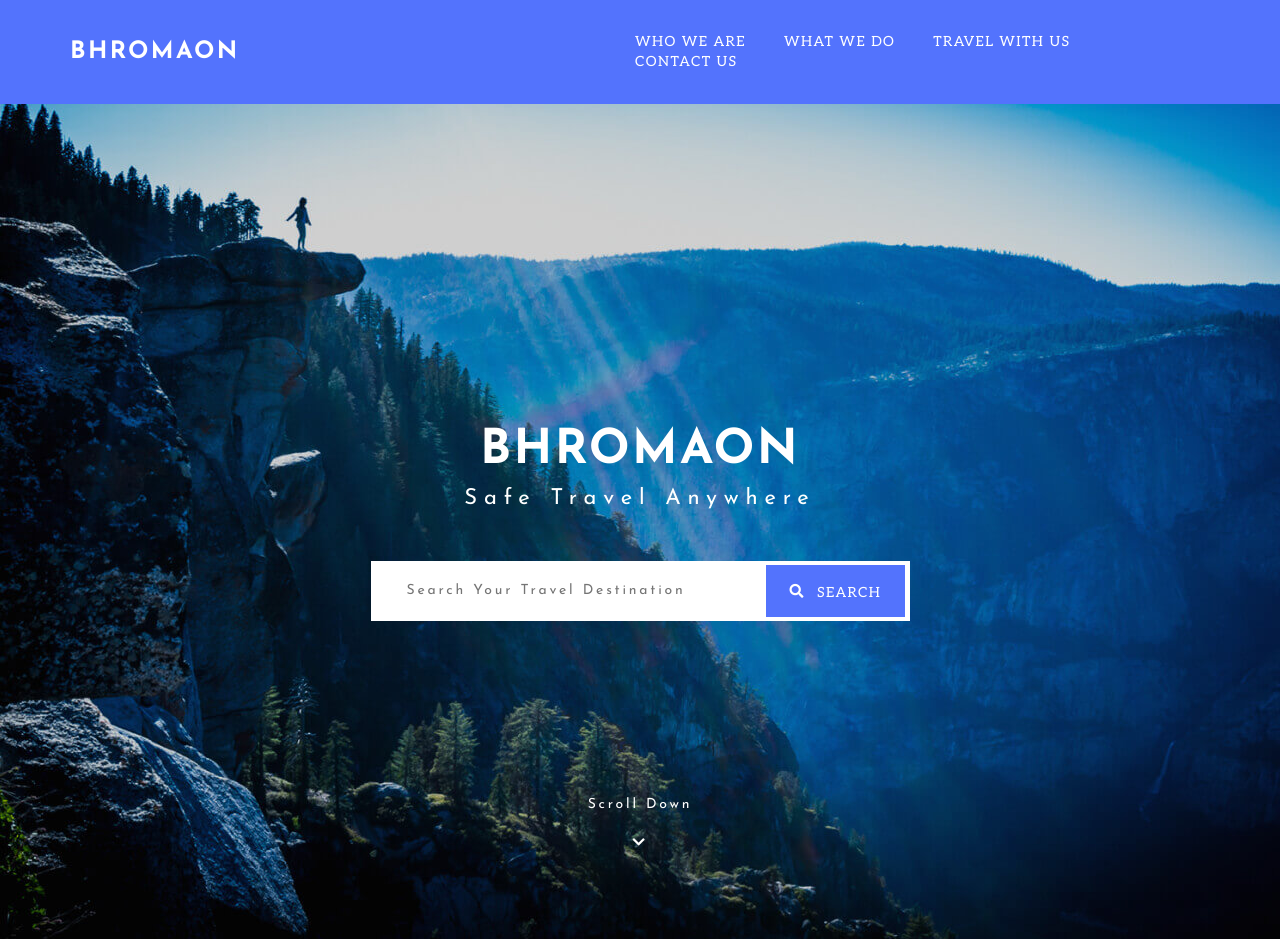
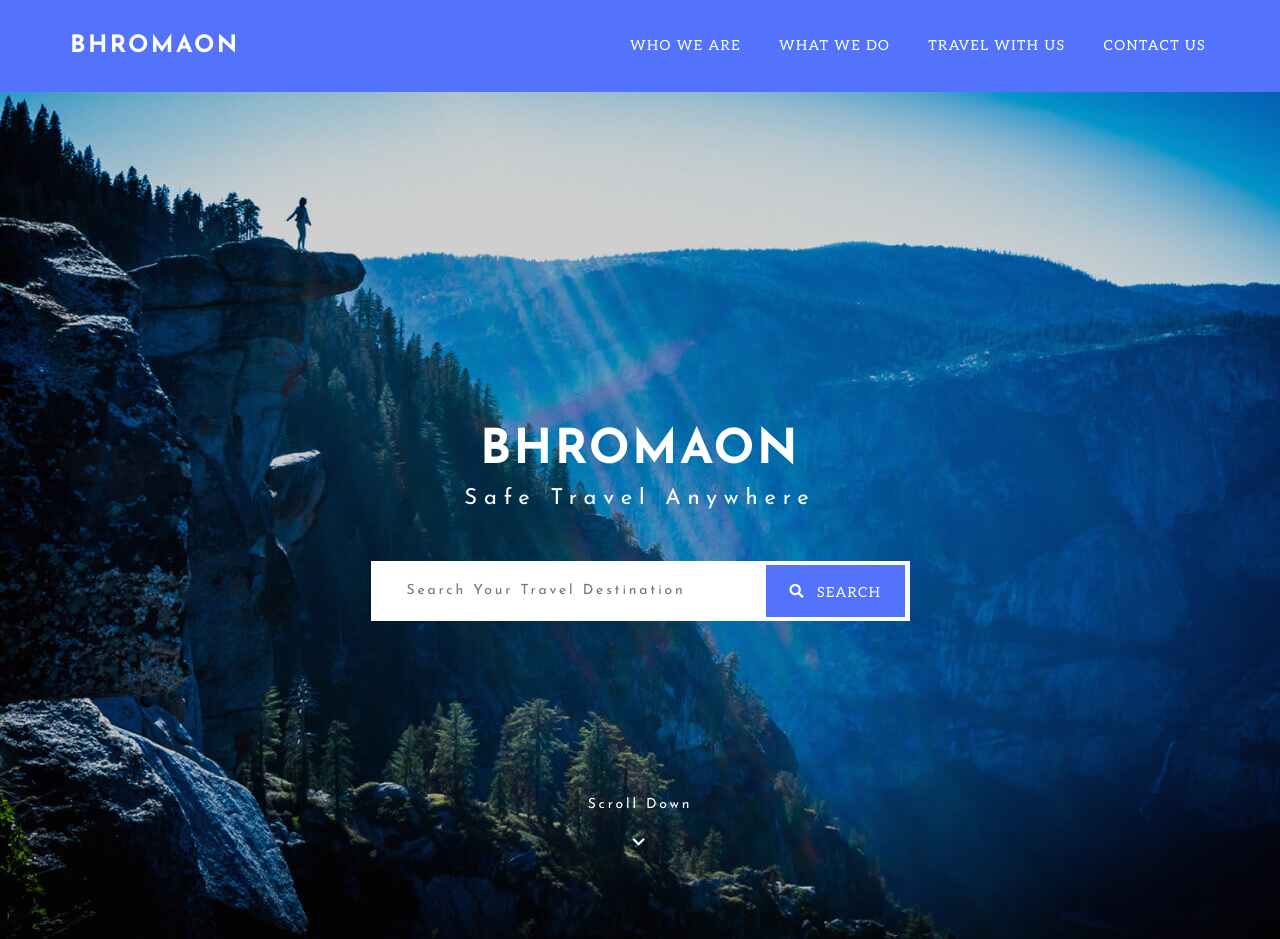
Before and after one commit to IrynaSerhiienko/travel-with-us, a plain HTML site: page index.html in a window 1280 px wide. Shown: the top 939 px of the page. Drawn offline with Linux system fonts and the light colour scheme; files whose address does not match are found by name.

Commit message:
Nav-holder width changed

```diff
--- a/src/style/scss/_header.scss
+++ b/src/style/scss/_header.scss
@@ -54,7 +54,7 @@
 
   .nav-holder {
     @media screen and (min-width: 768px) {
-      width: 575px;
+      width: 580px;
       display: flex;
       justify-content: center;
     }
```
Also changed, not shown: src/style/css/main.css.
